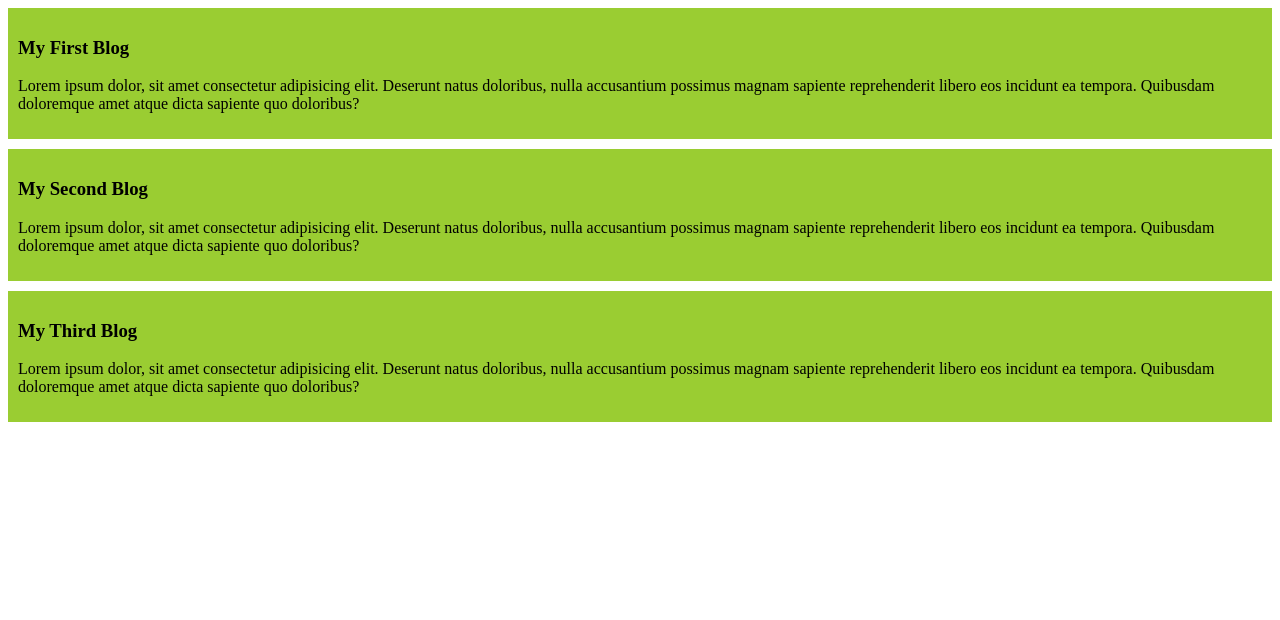
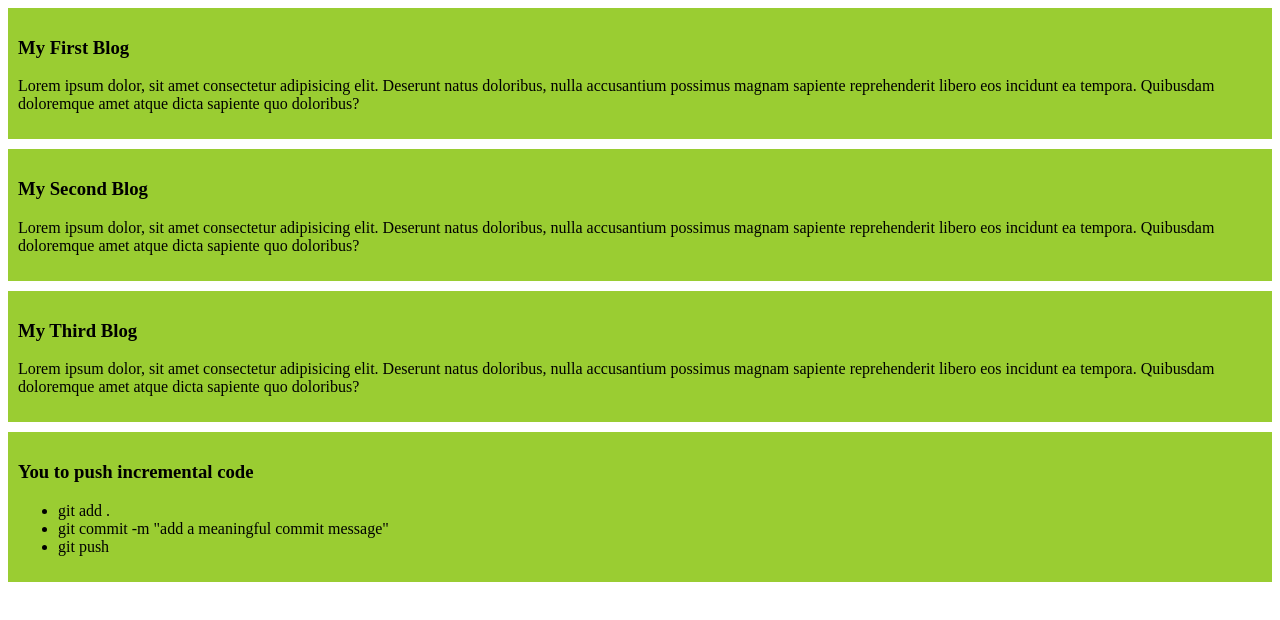
Before and after one commit to Dev-Imran94/My-Developer-Website, a plain HTML site: page index.html in a window 1280 px wide. Drawn offline with Linux system fonts and the light colour scheme.

Commit message:
added incremental code

```diff
--- a/index.html
+++ b/index.html
@@ -24,6 +24,14 @@
         Lorem ipsum dolor, sit amet consectetur adipisicing elit. Deserunt natus doloribus, nulla accusantium possimus magnam sapiente reprehenderit libero eos incidunt ea tempora. Quibusdam doloremque amet atque dicta sapiente quo doloribus?
     </p>
 </div>
+<div>
+    <h3>You to push incremental code</h3>
+    <ul>
+        <li>git add .</li>
+        <li>git commit -m "add a meaningful commit message"</li>
+        <li>git push</li>
+    </ul>
+</div>
 <body>
 
 </body>
--- a/styles/blog.css
+++ b/styles/blog.css
@@ -2,4 +2,5 @@ div{
     background-color: yellowgreen;
     padding: 10px;
     margin-bottom: 10px;
+    font-size: medium;
 }
```
